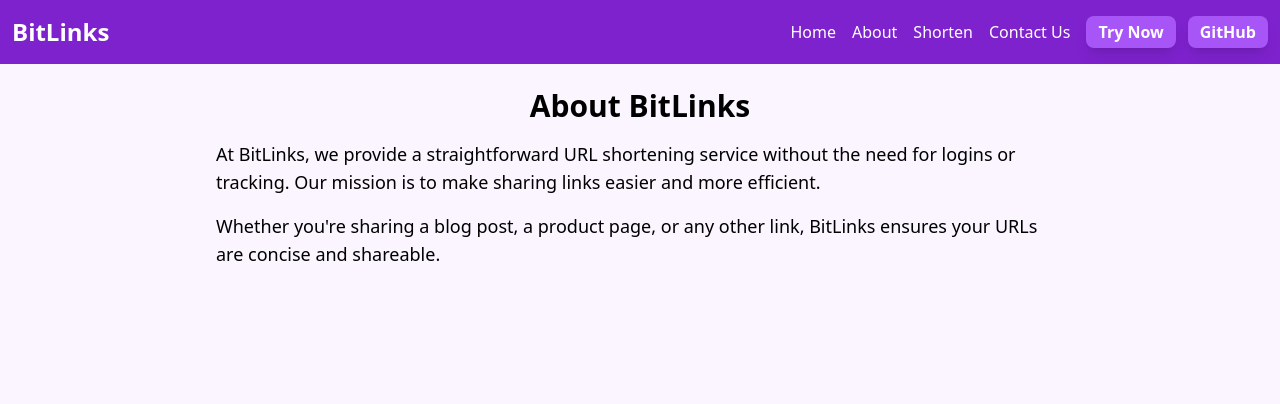
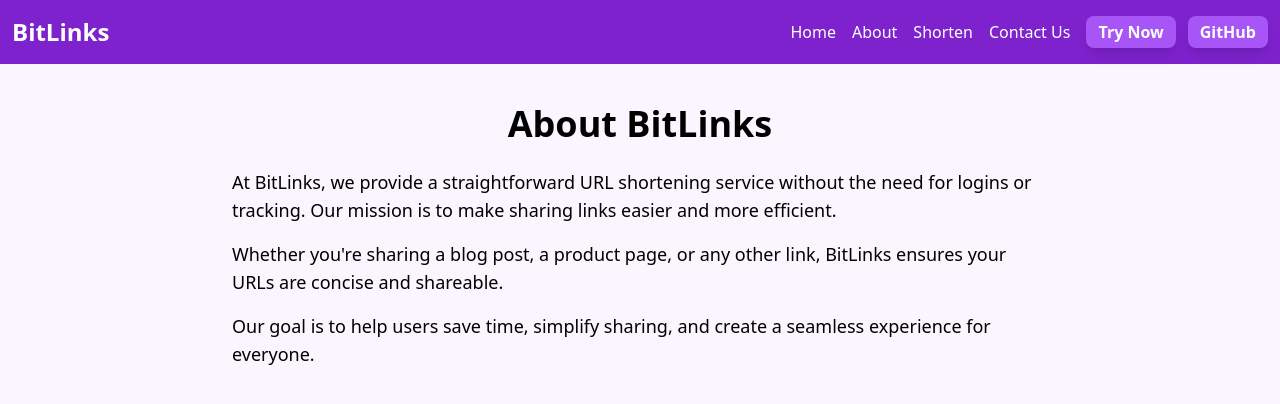
Before and after one commit to Code-With-Jashan/Bit-Links-with-Next.js, a Next.js app: page /about in a window 1280 px wide. Shown: the top 404 px of the page. Built offline with nearby package versions, Linux system fonts and the light colour scheme.

Commit message:
change in about page

```diff
--- a/app/about/page.js
+++ b/app/about/page.js
@@ -1,15 +1,20 @@
-// pages/about.js
-import React from 'react';
+// app/about/page.js
+import React from "react";
 
 const About = () => {
   return (
-    <div className="max-w-4xl mx-auto p-6">
-      <h1 className="text-3xl font-bold text-center mb-4">About BitLinks</h1>
+    <div className="max-w-4xl mx-auto p-6 md:p-10">
+      <h1 className="text-3xl md:text-4xl font-bold text-center mb-6">
+        About BitLinks
+      </h1>
       <p className="text-lg mb-4">
         At BitLinks, we provide a straightforward URL shortening service without the need for logins or tracking. Our mission is to make sharing links easier and more efficient.
       </p>
+      <p className="text-lg mb-4">
+        Whether you&apos;re sharing a blog post, a product page, or any other link, BitLinks ensures your URLs are concise and shareable.
+      </p>
       <p className="text-lg">
-        Whether you're sharing a blog post, a product page, or any other link, BitLinks ensures your URLs are concise and shareable.
+        Our goal is to help users save time, simplify sharing, and create a seamless experience for everyone.
       </p>
     </div>
   );
```
